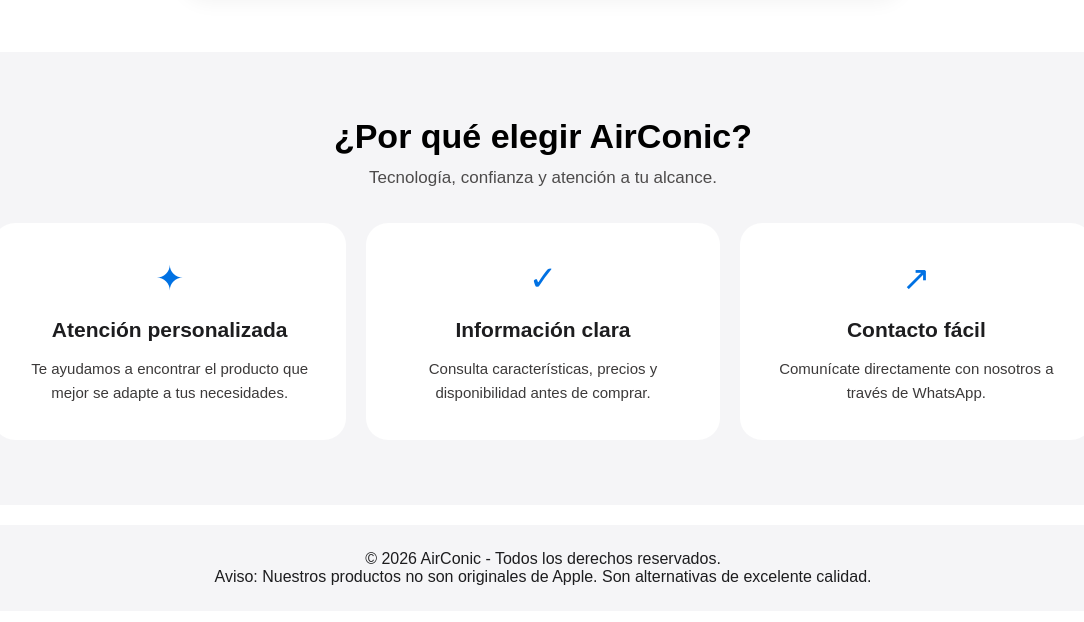
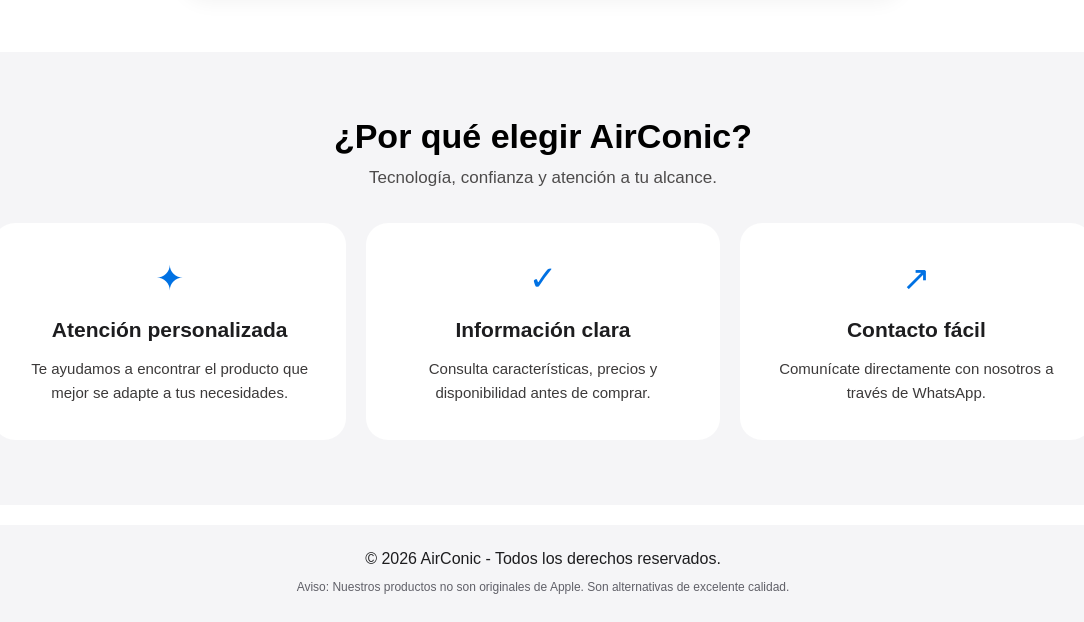
Before and after one commit to Fabixioo/Airconic, a plain HTML site: page index.html in a window 1280 px wide. Shown: the part 1632-2254 px from the top of the page, without its empty margins (97-1181 px from the left). Drawn offline with Linux system fonts and the light colour scheme.

Commit message:
Style small product originality disclosure in footer

```diff
--- a/style.css
+++ b/style.css
@@ -985,3 +985,15 @@ img { max-width: 100%; }
     display: block;
   }
 }
+
+
+/* AVISO DISCRETO DE ORIGINALIDAD EN EL PIE DE PÁGINA */
+footer .aviso-originalidad {
+  max-width: 680px;
+  margin: 10px auto 0;
+  color: #606068;
+  font-size: 12px;
+  font-weight: 400;
+  line-height: 1.6;
+  text-align: center;
+}
```
